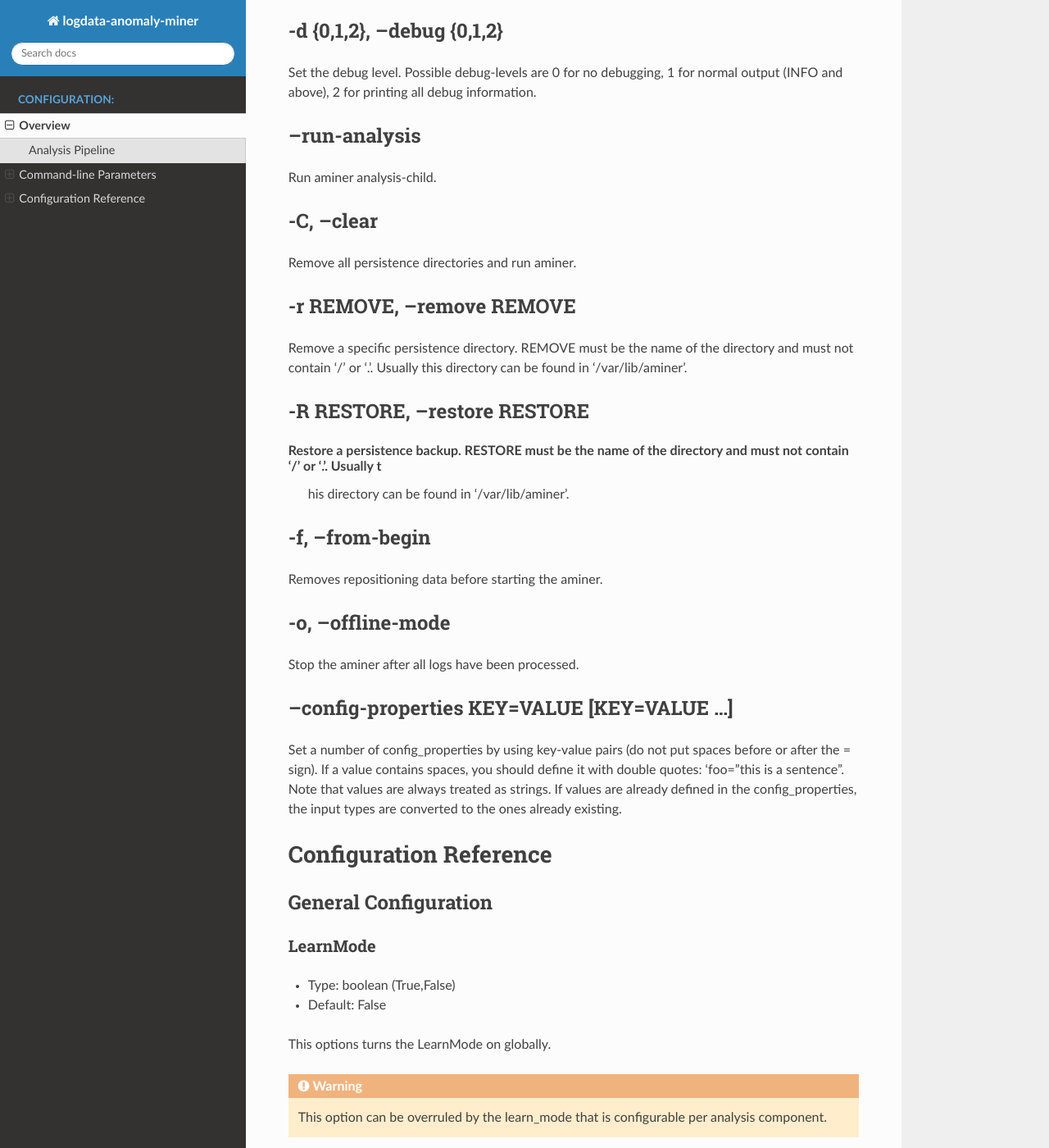
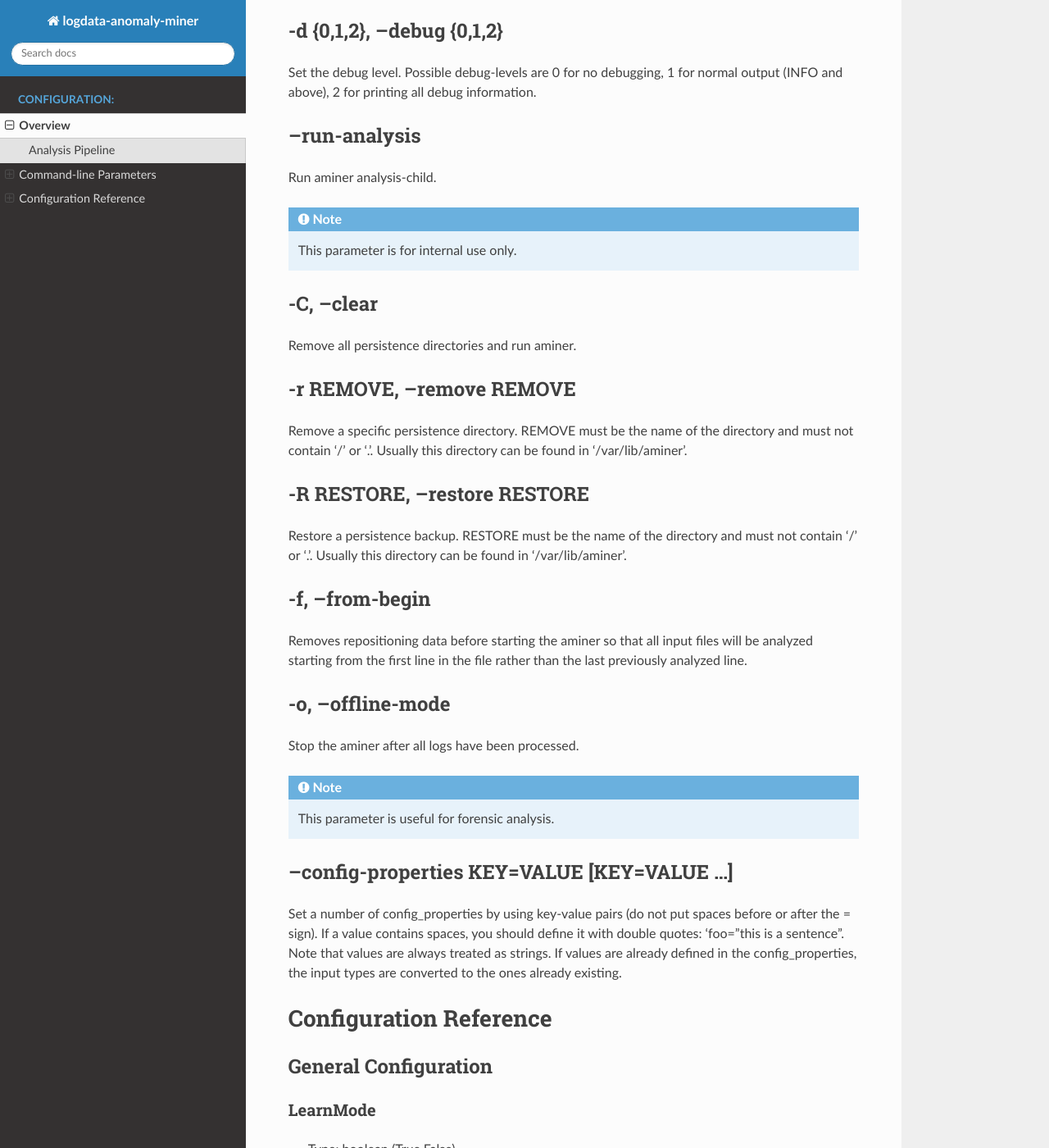
Before and after one commit to ait-aecid/logdata-anomaly-miner, a Sphinx documentation site: the page built from docs/CONFIGURATION.rst, in a window 1280 px wide and 1400 px high, scrolled down 2407 px. Shown: the whole window at 82% size. Built offline with Sphinx 7.4.7 and the Read the Docs theme 2.0.0, drawn with Linux system fonts in a browser that asks for light colours; pages that are not in the unit, such as notebooks, are missing from menus.

Commit message:
Improved documentation for command-line parameters
* added a note that run-analysis is for internal use only
* fixed a weird line-break
* improved explanation for from-begin
* added note for offline-mode

```diff
--- a/docs/CONFIGURATION.rst
+++ b/docs/CONFIGURATION.rst
@@ -78,6 +78,8 @@ Set the debug level. Possible debug-levels are 0 for no debugging, 1 for normal
 
 Run aminer analysis-child.
 
+.. note:: This parameter is for internal use only.
+
 -----------
 -C, --clear
 -----------
@@ -94,20 +96,21 @@ Remove a specific persistence directory. REMOVE must be the name of the director
 -R RESTORE, --restore RESTORE
 -----------------------------
 
-Restore a persistence backup. RESTORE must be the name of the directory and must not contain '/' or '.'. Usually t
-  his directory can be found in '/var/lib/aminer'.
+Restore a persistence backup. RESTORE must be the name of the directory and must not contain '/' or '.'. Usually this directory can be found in '/var/lib/aminer'.
 
 ----------------
 -f, --from-begin
 ----------------
 
-Removes repositioning data before starting the aminer.
+Removes repositioning data before starting the aminer so that all input files will be analyzed starting from the first line in the file rather than the last previously analyzed line.
 
 ------------------
 -o, --offline-mode
 ------------------
 
 Stop the aminer after all logs have been processed.
+
+.. note:: This parameter is useful for forensic analysis.
 
 ---------------------------------------------
 --config-properties KEY=VALUE [KEY=VALUE ...]
```
